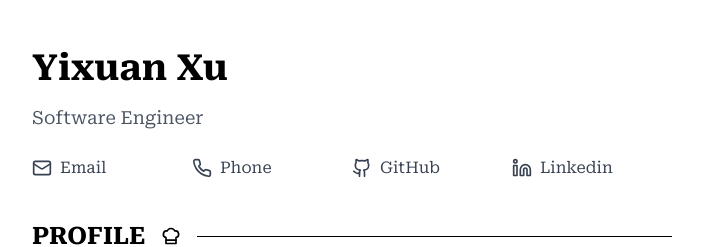
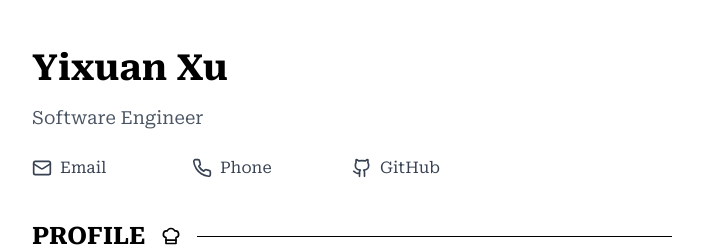
Before and after one commit to promer94/jianli, a Next.js app: page /en-US in a window 1280 px wide. Shown: the top 247 px of the page, without its empty margins (288-991 px from the left). Built offline with nearby package versions, Linux system fonts and the light colour scheme; no server answers.

Commit message:
Update information-en.tsx

```diff
--- a/components/information-en.tsx
+++ b/components/information-en.tsx
@@ -1,4 +1,4 @@
-import { Mail, Phone, Github, Linkedin } from 'lucide-react'
+import { Mail, Phone, Github } from 'lucide-react'
 
 
 const MailSection = ({ data = '', href = '' }: { data?: string, href?: string }) => {
@@ -53,7 +53,7 @@ export const Loading = () => {
 }
 
 export const InformationEn = () => {
-  const { name, mail, phone, linkedin } = {
+  const { name, mail, phone } = {
     name: 'Yixuan Xu',
     mail: {
       href: 'mailto:yixuanxu94@outlook.com',
@@ -62,10 +62,6 @@ export const InformationEn = () => {
     phone: {
       href: 'tel:+8617386135610',
       data: '+86 173 8613 5610'
-    },
-    linkedin: {
-      href: 'https://www.linkedin.com/in/yixuanxu94/',
-      data: 'Linkedin'
     }
   }
   return (
@@ -80,7 +76,6 @@ export const InformationEn = () => {
           <Github size={14} className='md:hidden'></Github>
           <span>GitHub</span>
         </a>
-        <LinkedinSection {...linkedin}></LinkedinSection>
       </div>
     </section>
   )
```
